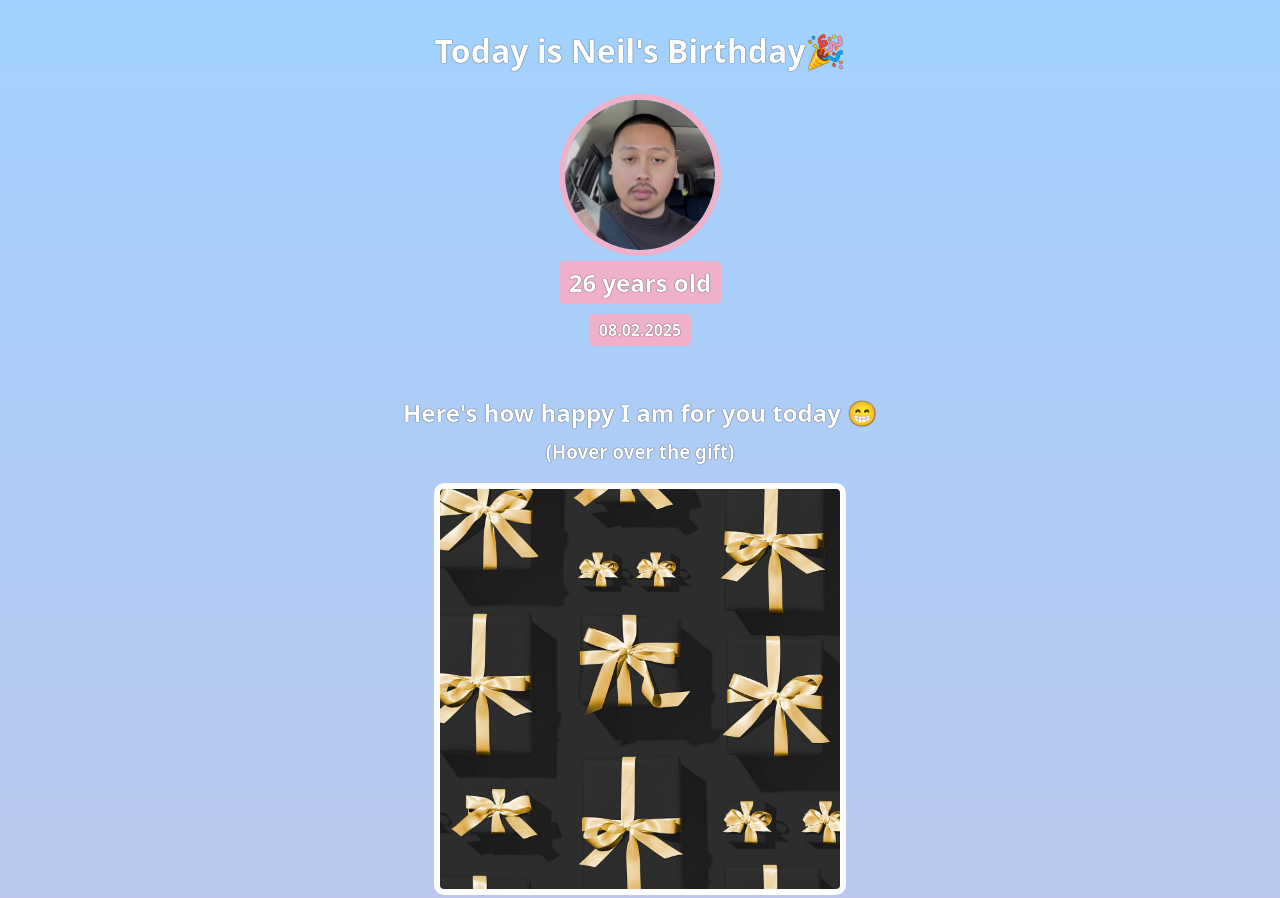
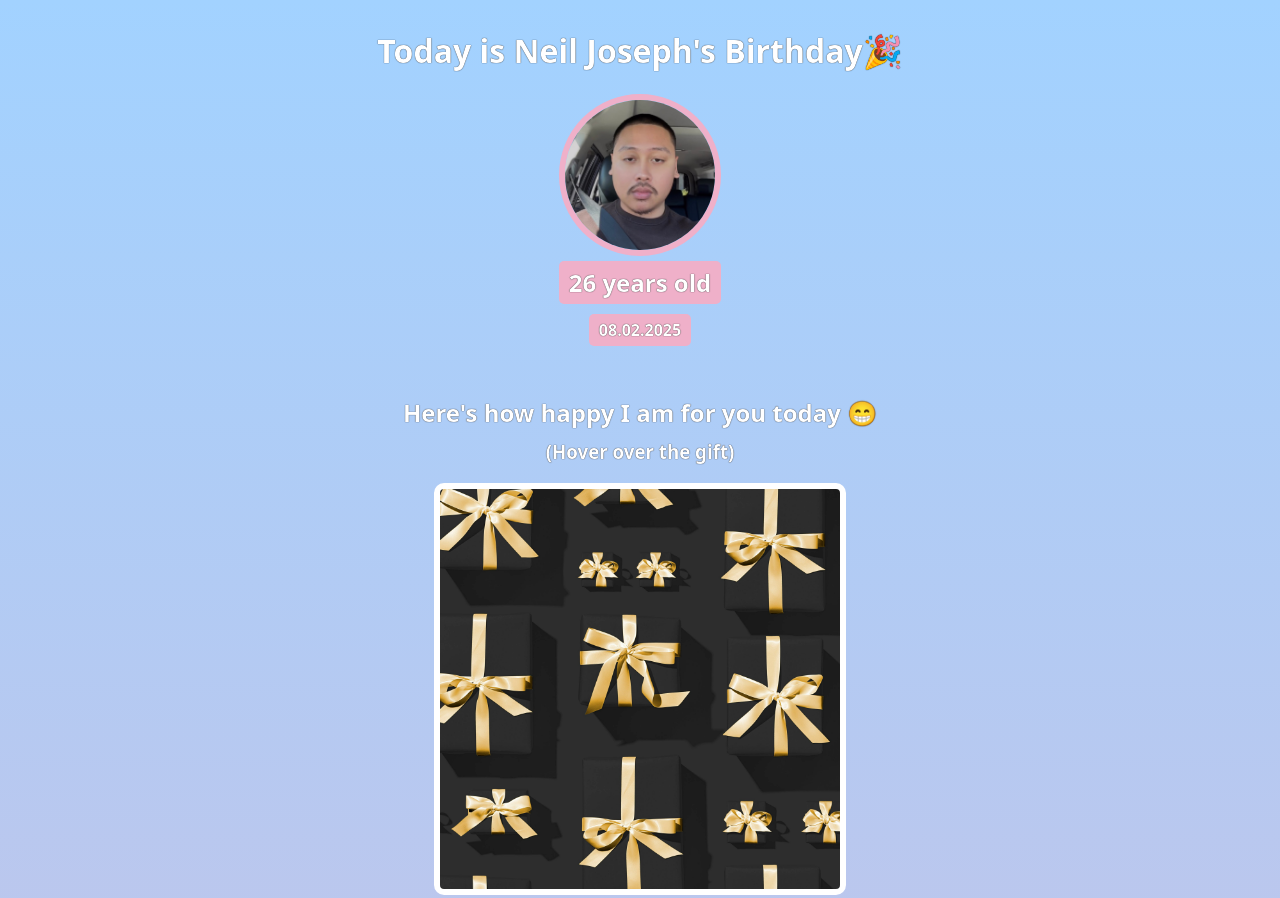
Before and after one commit to njmv8299/birthday-gift-site, a plain HTML site: page index.html in a window 1280 px wide. Shown: the top 898 px of the page. Drawn offline with Linux system fonts and the light colour scheme; a web font is replaced by a local one.

Commit message:
Change the name to Neil Joseph

```diff
--- a/index.html
+++ b/index.html
@@ -8,7 +8,7 @@
     </head>
     <body>
         <div id="header">
-        <h1>Today is Neil's Birthday🎉</h1>
+        <h1>Today is Neil Joseph's Birthday🎉</h1>
         <img src="images/IMG_7855.jpeg" alt="picture of Neil" id="picture">
         <h2 id="bday-age">26 years old</h2>
         <h4 id="bday-date">08.02.2025</h4>
```
